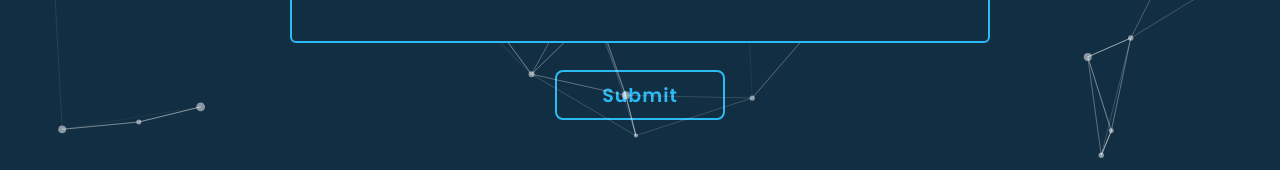
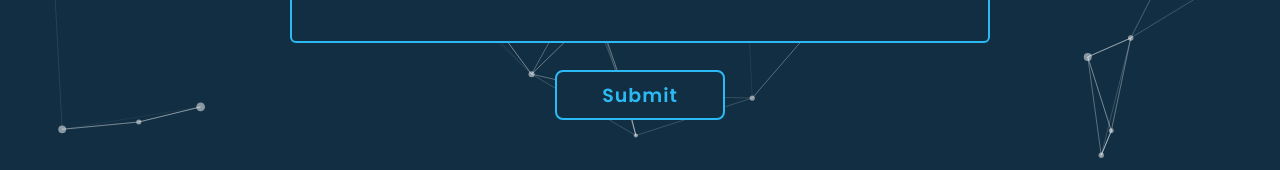
Before and after one commit to danaTealbook/danaTealbook.github.io, a React (Create React App) app: page / in a window 1280 px wide. Shown: the part 5347-5517 px from the top of the page. Built offline with nearby package versions, Linux system fonts and the light colour scheme.

Commit message:
fixed issue in Contact page

```diff
--- a/public/style.css
+++ b/public/style.css
@@ -400,12 +400,15 @@ hr {
   height: 100%;
   position: absolute;
   transform: translateZ(0);
+  pointer-events: none;
+  z-index: 0;
 }
 
 .contact {
   min-height: auto;
   padding-bottom: 7rem;
   background: var(--secondary-bg-color);
+  z-index: 2;
 }
 
 .contact form {
@@ -475,6 +478,9 @@ hr {
 
 .contact form .btns {
   cursor: pointer;
+  background: var(--secondary-bg-color);
+  position: relative;
+  z-index: 3;
 }
 
 .footer {
--- a/src/App.js
+++ b/src/App.js
@@ -1,4 +1,4 @@
-import React, { useEffect, useState } from "react";
+import React from "react";
 import AboutMe from "./components/AboutMe";
 import Skills from "./components/Skills";
 import ContactMe from "./components/ContactMe";
--- a/src/components/ContactMe.js
+++ b/src/components/ContactMe.js
@@ -2,19 +2,25 @@ import React, { useState } from "react";
 import SlideEffect from "./SlideEffect";
 import ParticlesBackground from "./ParticlesBackground";
 
+const initialFormData = {
+  fullName: "",
+  email: "",
+  phone: "",
+  subject: "",
+  message: "",
+};
+
 export default function ContactMe() {
-  const [formData, setFormData] = useState({
-    fullName: "",
-    email: "",
-    phone: "",
-    subject: "",
-    message: "",
-  });
+  const [formData, setFormData] = useState(initialFormData);
 
   const { fullName, email, phone, subject, message } = formData;
 
   const handleChange = (e) => {
     setFormData({ ...formData, [e.target.name]: e.target.value });
+  };
+
+  const reset = () => {
+    setFormData(initialFormData);
   };
 
   const handleSubmit = (e) => {
@@ -38,12 +44,12 @@ export default function ContactMe() {
           text: "Message sent successfully",
           icon: "success",
         });
+        reset();
       } else {
         alert("Oops, something went wrong. Please, try again later.");
       }
     });
 
-    // reset()
     // return false
   };
 
--- a/src/components/ParticlesBackground.jsx
+++ b/src/components/ParticlesBackground.jsx
@@ -1,11 +1,11 @@
-import { useEffect, useMemo, useState } from "react";
+import { memo, useEffect, useMemo, useState } from "react";
 import Particles, { initParticlesEngine } from "@tsparticles/react";
 // import { loadAll } from "@tsparticles/all"; // if you are going to use `loadAll`, install the "@tsparticles/all" package too.
 // import { loadFull } from "tsparticles"; // if you are going to use `loadFull`, install the "tsparticles" package too.
 import { loadSlim } from "@tsparticles/slim"; // if you are going to use `loadSlim`, install the "@tsparticles/slim" package too.
 // import { loadBasic } from "@tsparticles/basic"; // if you are going to use `loadBasic`, install the "@tsparticles/basic" package too.
 
-const ParticlesBackground = () => {
+const ParticlesBackground = memo(() => {
   const [init, setInit] = useState(false);
 
   useEffect(() => {
@@ -108,6 +108,6 @@ const ParticlesBackground = () => {
   }
 
   return <></>;
-};
+});
 
 export default ParticlesBackground;
```
